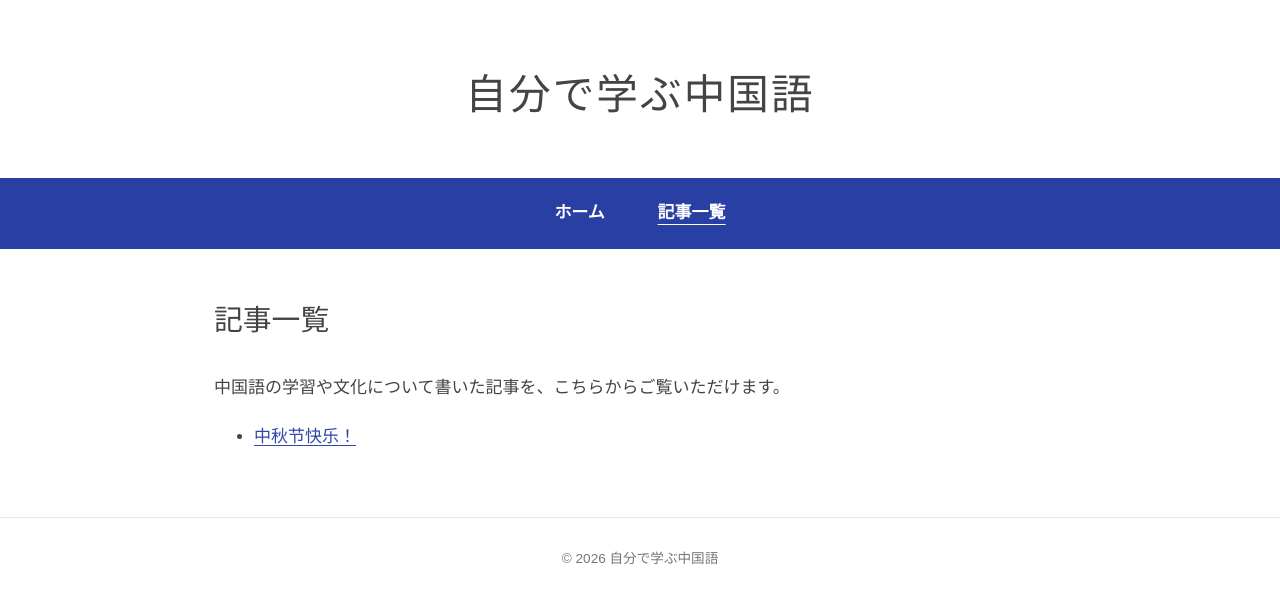
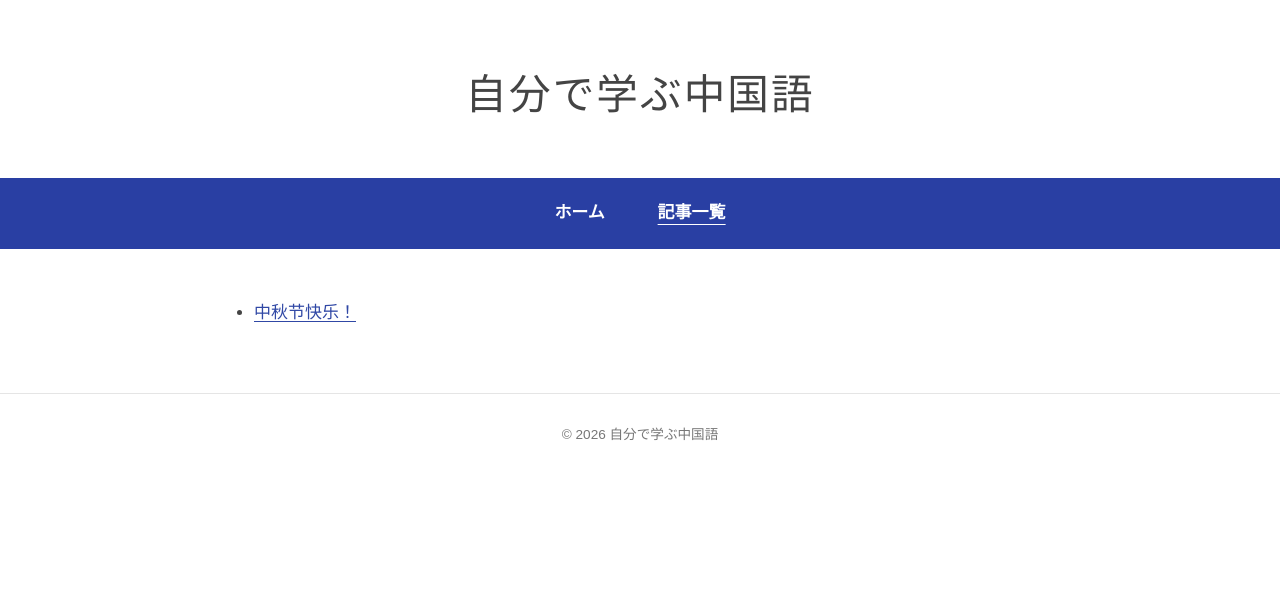
Before and after one commit to linlin-art/jibundemanabu, a Jekyll site: the page built from articles.html, in a window 1280 px wide. Shown: the top 603 px of the page. Built offline with Jekyll 4.4.1, drawn with Linux system fonts in a browser that asks for light colours.

Commit message:
Update articles.html

```diff
--- a/articles.html
+++ b/articles.html
@@ -4,10 +4,6 @@ title: '記事一覧｜自分で学ぶ中国語'
 permalink: /articles.html
 ---
 
-<h1>記事一覧</h1>
-
-<p>中国語の学習や文化について書いた記事を、こちらからご覧いただけます。</p>
-
 <ul>
   <li>
     <a href="{{ '/mid-autumn.html' | relative_url }}">中秋节快乐！</a>
```
